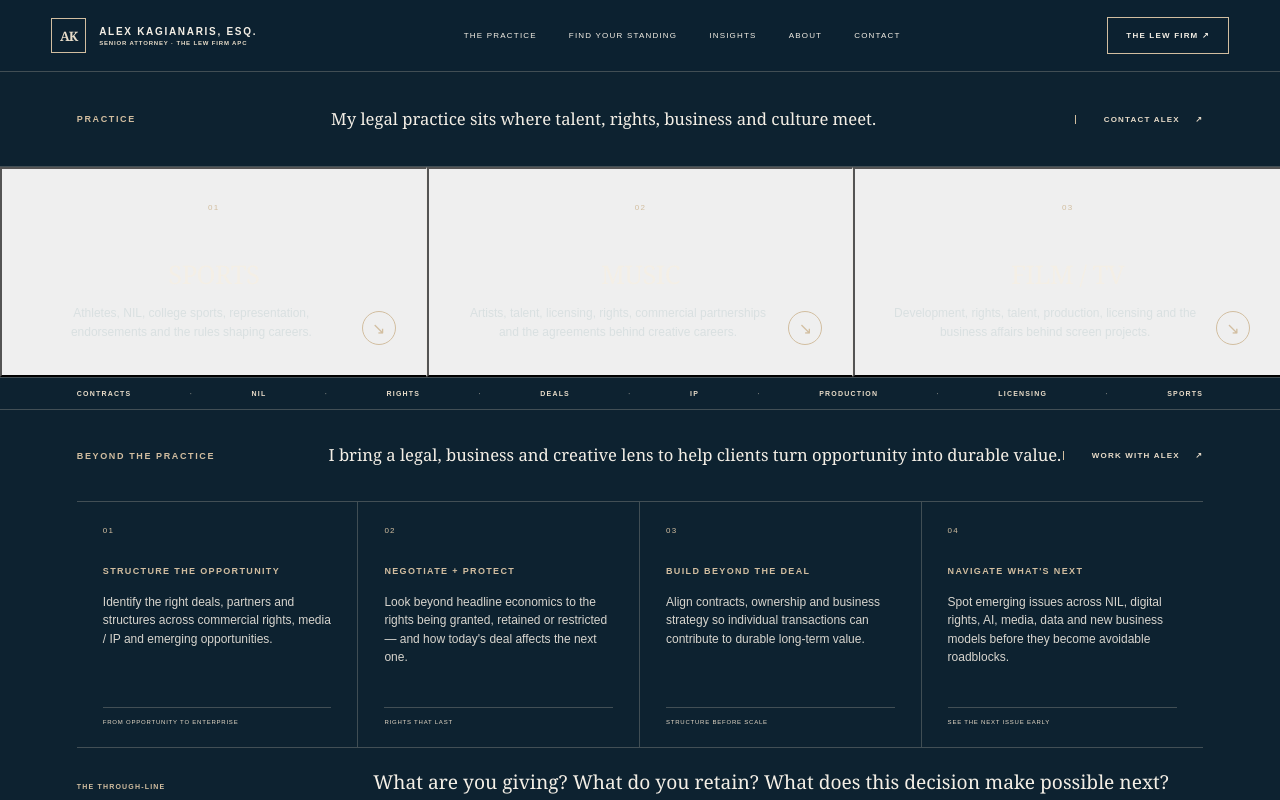
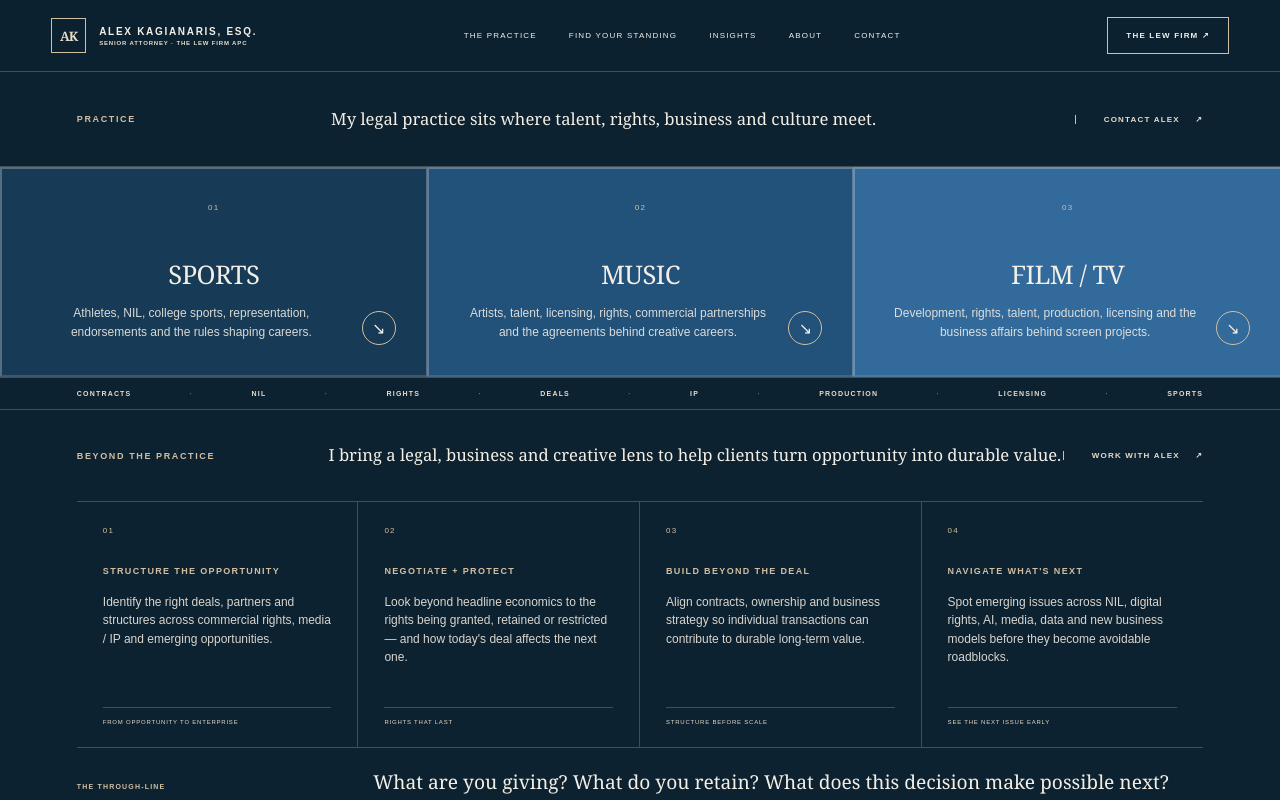
Before and after one commit to alexkaglew-ux/legal-audit, a React (Vite) app: page / in a window 1280 px wide. Shown: the top 800 px of the page. Built offline with nearby package versions, Linux system fonts and the light colour scheme.

Commit message:
implement distinct blue practice panels

```diff
--- a/src/lew-palette.css
+++ b/src/lew-palette.css
@@ -11,5 +11,19 @@
 html,body,#root,body,main{background:#0d2230!important;color:var(--ivory)!important}
 .section,.hero-cinematic{background:#0d2230!important}
 .site-header{background:rgba(13,34,48,.98)!important}
-.hero-lane:hover,.practice-world-tabs button:hover,.practice-world-tabs button.active,.explorer-option-card:hover,.sla-item:hover,.beyond-world:hover{background:#142f40!important;color:var(--ivory)!important}
 footer{background:#081923!important}
+
+/* Practice panels: three clearly different blues, never light-on-light and no aqua/green. */
+.hero-lanes .hero-lane{color:#f4efe6!important;border-color:rgba(244,239,230,.28)!important}
+.hero-lanes .hero-lane:nth-child(1){background:#173b56!important}
+.hero-lanes .hero-lane:nth-child(2){background:#22517a!important}
+.hero-lanes .hero-lane:nth-child(3){background:#326a9b!important}
+.hero-lanes .hero-lane strong{color:#f4efe6!important}
+.hero-lanes .hero-lane p{color:rgba(244,239,230,.88)!important}
+.hero-lanes .hero-lane .hero-lane-number{color:#d2bea0!important}
+.hero-lanes .hero-lane i{color:#f4efe6!important;border-color:#d2bea0!important}
+.hero-lanes .hero-lane:hover{background:#d2bea0!important;color:#081923!important}
+.hero-lanes .hero-lane:hover strong,.hero-lanes .hero-lane:hover p,.hero-lanes .hero-lane:hover .hero-lane-number,.hero-lanes .hero-lane:hover i{color:#081923!important}
+.hero-lanes .hero-lane:hover i{border-color:#081923!important}
+
+.practice-world-tabs button:hover,.practice-world-tabs button.active,.explorer-option-card:hover,.sla-item:hover,.beyond-world:hover{background:#142f40!important;color:var(--ivory)!important}
```
